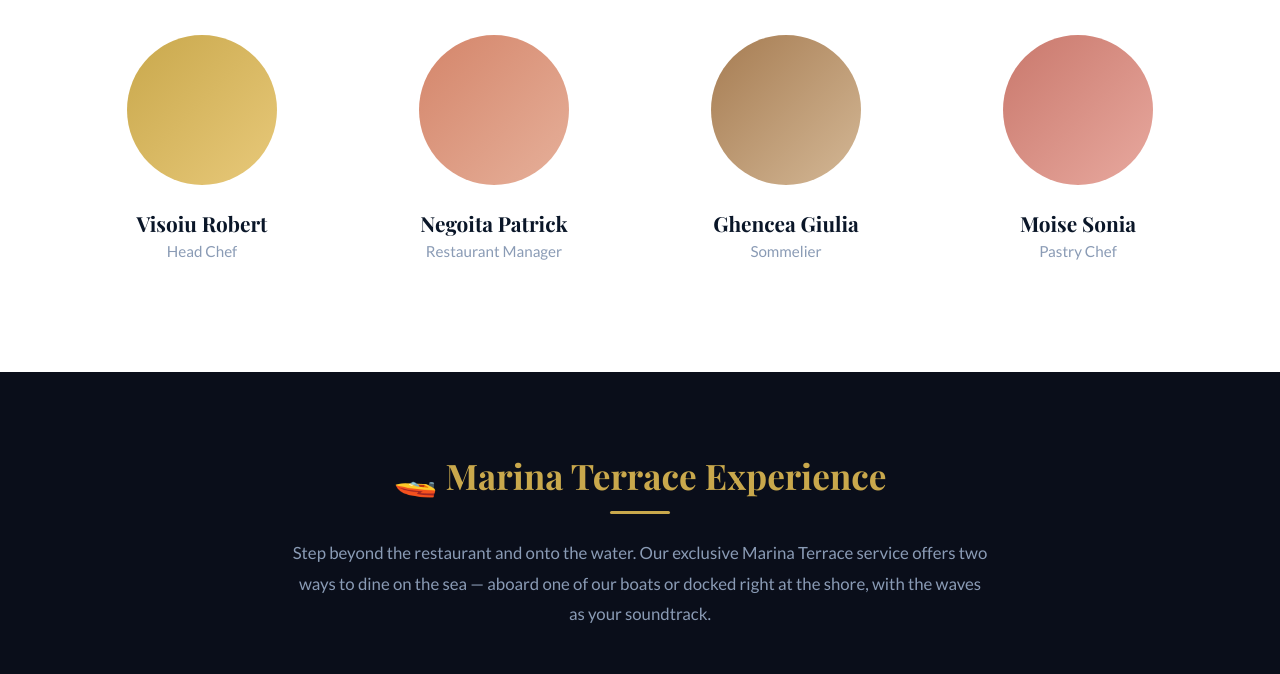
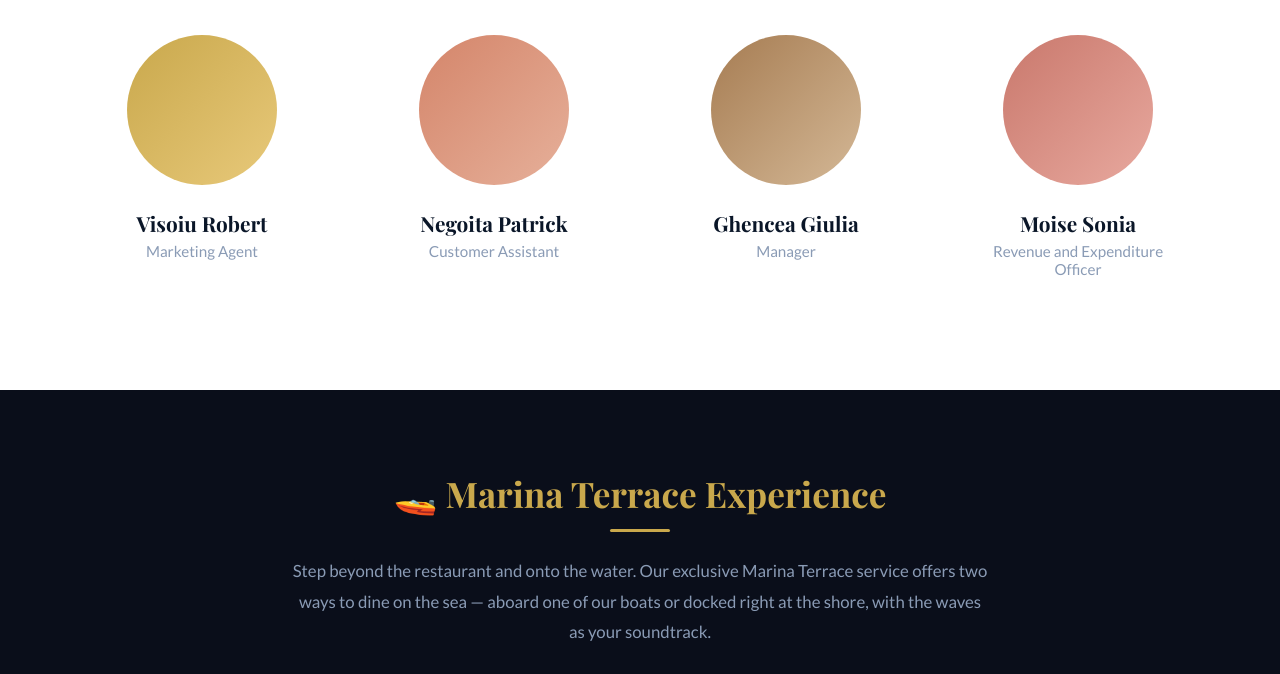
Before and after one commit to PixelCraft-Fo/zenthos-restaurant, a plain HTML site: page about.html in a window 1280 px wide. Shown: the part 1734-2408 px from the top of the page. Drawn offline with nearby package versions, Linux system fonts and the light colour scheme.

Commit message:
Update about.html

```diff
--- a/about.html
+++ b/about.html
@@ -535,25 +535,25 @@
                     <!-- 📸 REPLACE WITH PHOTO: Team photo - Head Chef portrait, professional kitchen background -->
                     <div class="team-photo"></div>
                     <h3>Visoiu Robert</h3>
-                    <p class="role">Head Chef</p>
+                    <p class="role">Marketing Agent</p>
                 </div>
                 <div class="team-card">
                     <!-- 📸 REPLACE WITH PHOTO: Team photo - Restaurant Manager portrait, professional dining room background -->
                     <div class="team-photo"></div>
                     <h3>Negoita Patrick</h3>
-                    <p class="role">Restaurant Manager</p>
+                    <p class="role">Customer Assistant</p>
                 </div>
                 <div class="team-card">
                     <!-- 📸 REPLACE WITH PHOTO: Team photo - Sommelier portrait, professional wine cellar background -->
                     <div class="team-photo"></div>
                     <h3>Ghencea Giulia</h3>
-                    <p class="role">Sommelier</p>
+                    <p class="role">Manager</p>
                 </div>
                 <div class="team-card">
                     <!-- 📸 REPLACE WITH PHOTO: Team photo - Pastry Chef portrait, professional pastry kitchen background -->
                     <div class="team-photo"></div>
                     <h3>Moise Sonia</h3>
-                    <p class="role">Pastry Chef</p>
+                    <p class="role">Revenue and Expenditure Officer</p>
                 </div>
             </div>
         </div>
```
